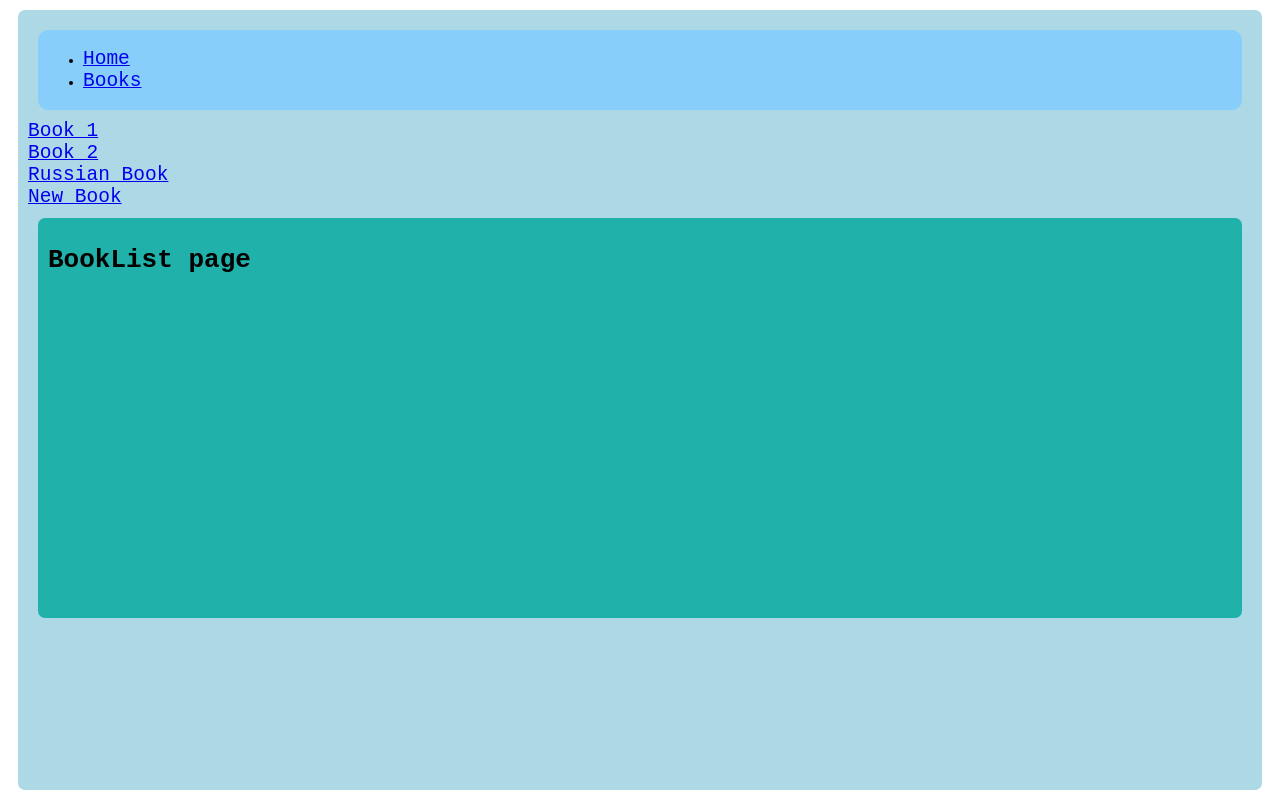
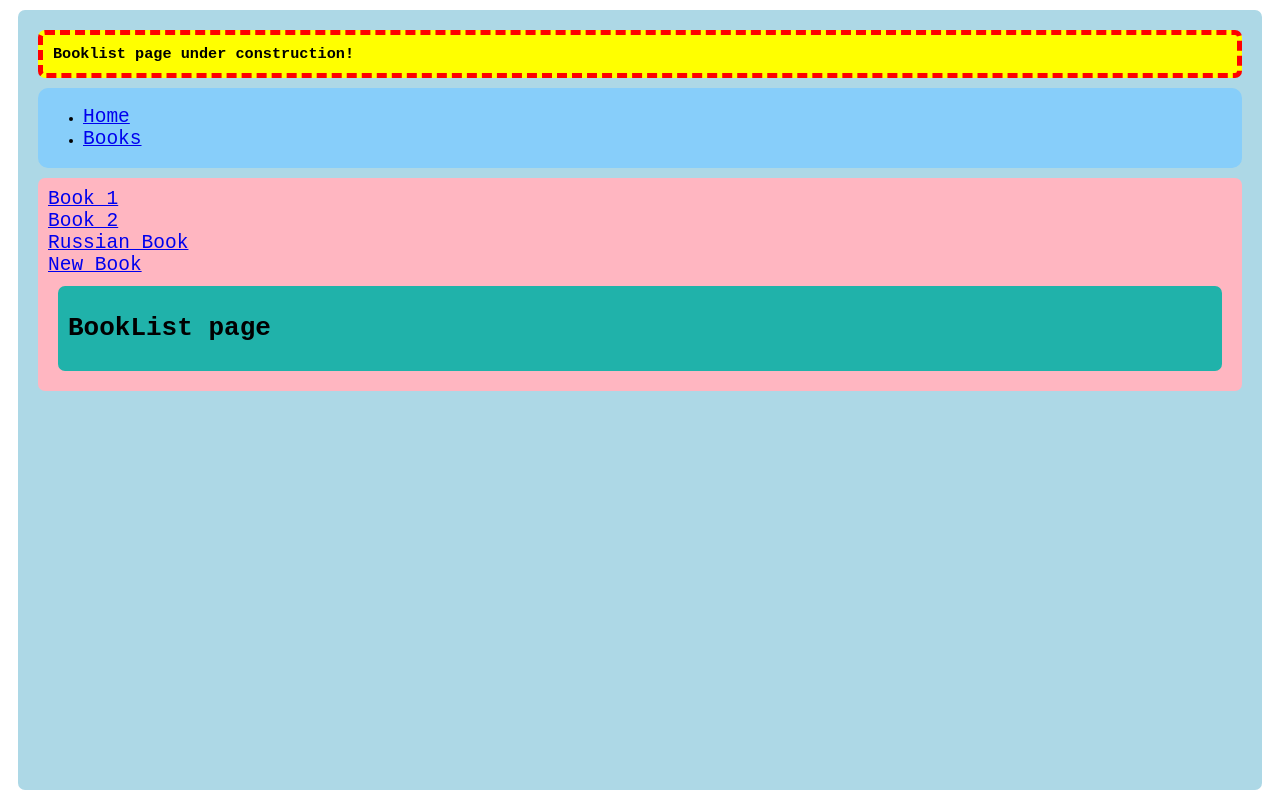
Before and after one commit to vasilemidrigan/react-router-dom-studying, a React (Create React App) app: page /books in a window 1280 px wide. Built offline with nearby package versions, Linux system fonts and the light colour scheme.

Commit message:
render two routes with the same path but with diff elements actually

```diff
--- a/src/App.jsx
+++ b/src/App.jsx
@@ -14,6 +14,28 @@ function App() {
   return (
     <div className="App">
       <>
+        {/* Extra Content */}
+
+        {/*
+           We can use the same path for different
+           Routes in order to render them together,
+           for ex for a sidebar, where we need a
+           sidebar design on some of the pages,
+           and another design for some other pages.
+
+        */}
+
+        <Routes>
+          <Route
+            path="/books"
+            element={
+              <h3 className="extra-content">
+                Booklist page under construction!
+              </h3>
+            }
+          />
+        </Routes>
+
         {/* Homepage Navigation Bar */}
 
         <nav className="homepage__nav">
--- a/src/index.css
+++ b/src/index.css
@@ -8,6 +8,8 @@ a {
 
 /* Common Styles */
 .App,
+.extra-content,
+.BookLayout,
 .BookList,
 .Book,
 .NewBook,
@@ -19,6 +21,13 @@ a {
 .BookList,
 .Book {
   height: 50%;
+}
+
+/* Extra Content */
+
+.extra-content {
+  background-color: yellow;
+  border: 5px dashed red;
 }
 
 /* App Component */
@@ -33,6 +42,11 @@ a {
   border-radius: 10px;
   margin: 10px;
   padding: 5px;
+}
+
+/* BookLayout Component */
+.BookLayout {
+  background-color: lightpink;
 }
 
 /* BookList Component */
--- a/src/pages/BookLayout.jsx
+++ b/src/pages/BookLayout.jsx
@@ -2,7 +2,7 @@ import { Link, Outlet } from "react-router-dom";
 
 export function BookLayout() {
   return (
-    <>
+    <div className="BookLayout">
       <Link to="/books/1">Book 1</Link>
       <br />
       <Link to="/books/2">Book 2</Link>
@@ -16,6 +16,6 @@ export function BookLayout() {
           author: "Fyodor Dostoevsky",
         }}
       />
-    </>
+    </div>
   );
 }
```
